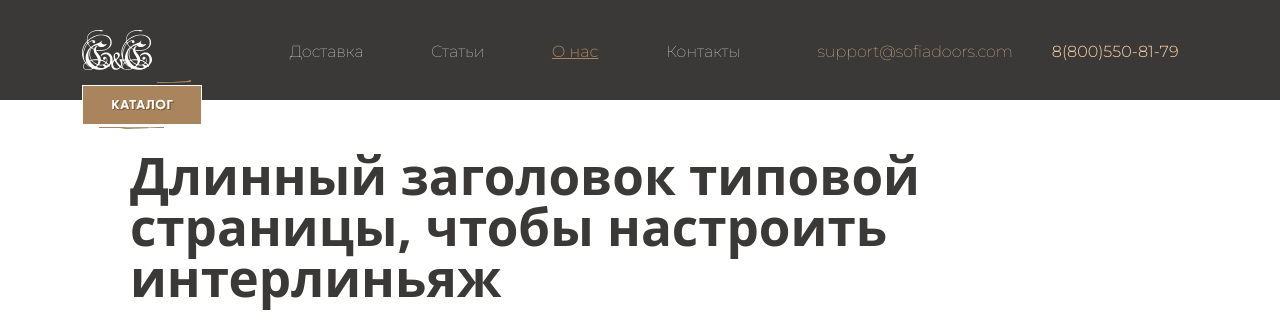
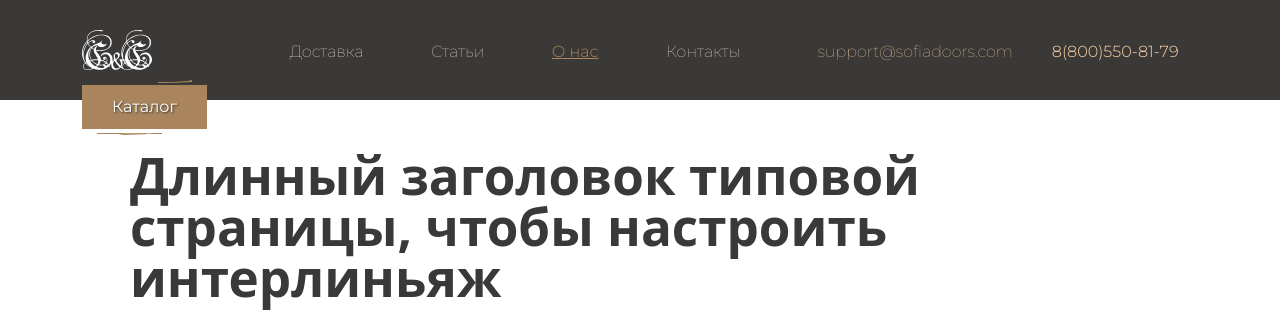
Before and after one commit to achtu/wood-shop, a plain HTML site: page about-us.html in a window 1280 px wide. Shown: the top 332 px of the page. Drawn offline with nearby package versions, Linux system fonts and the light colour scheme.

Commit message:
fixed catalog borders

```diff
--- a/about-us.html
+++ b/about-us.html
@@ -47,7 +47,14 @@
             </div>
             <div class="col-sm">
               <div class="catalog">
-                <a href="/catalog.html" class="a-catalog"></a>
+                <a href="/catalog.html" class="a-catalog"
+                  ><img src="/icon/top.svg" alt="decor" class="top" />
+                  <span
+                    class="catalog-span"
+                    >Каталог</span
+                  >
+                  <img src="/icon/bottom.svg" alt="decor" class="bottom"
+                /></a>
               </div>
             </div>
           </div>
--- a/styles.css
+++ b/styles.css
@@ -51,16 +51,37 @@ a:hover {
 .num {
   font-weight: 300;
 }
-.a-catalog {
-  width: 120px;
-  height: 50px;
-  background: url(./icon/catslog.svg) no-repeat;
-  display: inline-block;
+.catalog {
+ height: 55px;
+ width: 115px;
+ position: relative;
 
 }
-.a-catalog:hover {
-  background: url(./icon/catslog-hover.svg) no-repeat;
+.top{
+  position: absolute;
+  right: 5px;
+  top: 0;
 }
+.bottom{
+  position: absolute;
+  bottom: 0px;
+  left: 15px;
+}
+.catalog-span{
+
+  background-color: var(--dark-beige);
+  padding: 10px 30px;
+  text-shadow: 1px 1px 2px var(--dark-text);
+  font-weight: 400;
+  position: absolute;
+  top: 5px;
+  left: 0px;
+}
+.catalog-span:hover{
+  color: var(--dark-text);
+}
+
+
 .podrobnee {
   margin-top: 30px;
   width: 150px;
--- a/styles/about-us.css
+++ b/styles/about-us.css
@@ -58,18 +58,39 @@ a.active{
   padding-top: 10px;
   cursor: pointer;
 }
-.a-catalog {
-  width: 120px;
-  height: 50px;
-  background: url(../icon/catslog.svg) no-repeat;
-  display: inline-block;
-}
+.catalog {
+  height: 55px;
+  width: 115px;
+  position: relative;
+
+ }
+ .top{
+   position: absolute;
+   right: 5px;
+   top: 0;
+ }
+ .bottom{
+   position: absolute;
+   bottom: 0px;
+   left: 15px;
+ }
+ .catalog-span{
+
+   background-color: var(--dark-beige);
+   padding: 10px 30px;
+   text-shadow: 1px 1px 2px var(--dark-text);
+   font-weight: 400;
+   position: absolute;
+   top: 5px;
+   left: 0px;
+ }
+ .catalog-span:hover{
+   color: var(--dark-text);
+ }
 .num {
   font-weight: 300;
 }
-.a-catalog:hover {
-  background: url(../icon/catslog-hover.svg) no-repeat;
-}
+
 /* main part */
 .about-img {
   display: block;
--- a/styles/articles.css
+++ b/styles/articles.css
@@ -48,18 +48,39 @@ a:hover {
   padding-top: 10px;
   cursor: pointer;
 }
-.a-catalog {
-  width: 120px;
-  height: 50px;
-  background: url(../icon/catslog.svg) no-repeat;
-  display: inline-block;
-}
+
 .num {
   font-weight: 300;
 }
-.a-catalog:hover {
-  background: url(../icon/catslog-hover.svg) no-repeat;
-}
+.catalog {
+  height: 55px;
+  width: 115px;
+  position: relative;
+
+ }
+ .top{
+   position: absolute;
+   right: 5px;
+   top: 0;
+ }
+ .bottom{
+   position: absolute;
+   bottom: 0px;
+   left: 15px;
+ }
+ .catalog-span{
+
+   background-color: var(--dark-beige);
+   padding: 10px 30px;
+   text-shadow: 1px 1px 2px var(--dark-text);
+   font-weight: 400;
+   position: absolute;
+   top: 5px;
+   left: 0px;
+ }
+ .catalog-span:hover{
+   color: var(--dark-text);
+ }
 /*news block */
 .news {
   margin-top: 70px;
--- a/styles/catalog.css
+++ b/styles/catalog.css
@@ -48,18 +48,39 @@ a:hover {
   padding-top: 10px;
   cursor: pointer;
 }
-.a-catalog {
-  width: 120px;
-  height: 50px;
-  background: url(../icon/catslog.svg) no-repeat;
-  display: inline-block;
-}
+
 .num {
   font-weight: 300;
 }
-.a-catalog:hover {
-  background: url(../icon/catslog-hover.svg) no-repeat;
-}
+.catalog {
+  height: 55px;
+  width: 115px;
+  position: relative;
+
+ }
+ .top{
+   position: absolute;
+   right: 5px;
+   top: 0;
+ }
+ .bottom{
+   position: absolute;
+   bottom: 0px;
+   left: 15px;
+ }
+ .catalog-span{
+ border: 1.5px solid var(--dark-beige);
+
+   padding: 10px 30px;
+   text-shadow: 1px 1px 2px var(--dark-text);
+   font-weight: 400;
+   position: absolute;
+   top: 5px;
+   left: 0px;
+ }
+ .catalog-span:hover{
+   color: var(--dark-beige);
+ }
 
 /* vitrina-tovarov */
 .vitrina-tovarov {
--- a/styles/contacts.css
+++ b/styles/contacts.css
@@ -59,18 +59,39 @@ a.active{
   padding-top: 10px;
   cursor: pointer;
 }
-.a-catalog {
-  width: 120px;
-  height: 50px;
-  background: url(../icon/catslog.svg) no-repeat;
-  display: inline-block;
-}
+
 .num {
   font-weight: 300;
 }
-.a-catalog:hover {
-  background: url(../icon/catslog-hover.svg) no-repeat;
-}
+.catalog {
+  height: 55px;
+  width: 115px;
+  position: relative;
+
+ }
+ .top{
+   position: absolute;
+   right: 5px;
+   top: 0;
+ }
+ .bottom{
+   position: absolute;
+   bottom: 0px;
+   left: 15px;
+ }
+ .catalog-span{
+
+   background-color: var(--dark-beige);
+   padding: 10px 30px;
+   text-shadow: 1px 1px 2px var(--dark-text);
+   font-weight: 400;
+   position: absolute;
+   top: 5px;
+   left: 0px;
+ }
+ .catalog-span:hover{
+   color: var(--dark-text);
+ }
 h1{
   margin-top: 70px;
   font-weight: 700;
--- a/styles/delivery.css
+++ b/styles/delivery.css
@@ -57,18 +57,39 @@ a.active{
   padding-top: 10px;
   cursor: pointer;
 }
-.a-catalog {
-  width: 120px;
-  height: 50px;
-  background: url(../icon/catslog.svg) no-repeat;
-  display: inline-block;
-}
+
 .num {
   font-weight: 300;
 }
-.a-catalog:hover {
-  background: url(../icon/catslog-hover.svg) no-repeat;
-}
+.catalog {
+  height: 55px;
+  width: 115px;
+  position: relative;
+
+ }
+ .top{
+   position: absolute;
+   right: 5px;
+   top: 0;
+ }
+ .bottom{
+   position: absolute;
+   bottom: 0px;
+   left: 15px;
+ }
+ .catalog-span{
+
+   background-color: var(--dark-beige);
+   padding: 10px 30px;
+   text-shadow: 1px 1px 2px var(--dark-text);
+   font-weight: 400;
+   position: absolute;
+   top: 5px;
+   left: 0px;
+ }
+ .catalog-span:hover{
+   color: var(--dark-text);
+ }
 h1 {
   font-weight: 700;
   font-size: 64px;
```
Also changed, not shown: articles.html (+8 -1 lines), catalog.html (+8 -1 lines), contacts.html (+8 -1 lines), delivery.html (+8 -1 lines), index.html (+8 -1 lines), icon/bottom.svg (added), icon/catslog-hover.svg (deleted), icon/catslog.svg (deleted), icon/top.svg (added).
